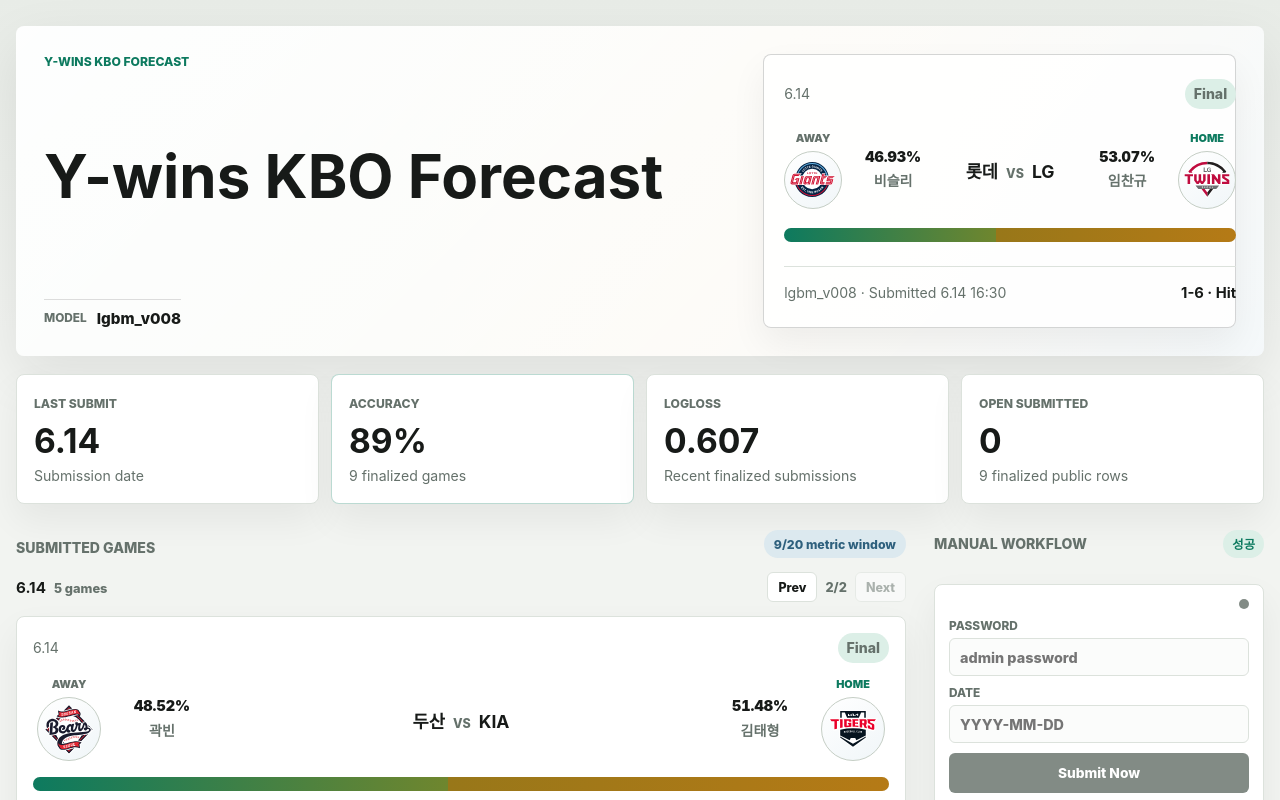
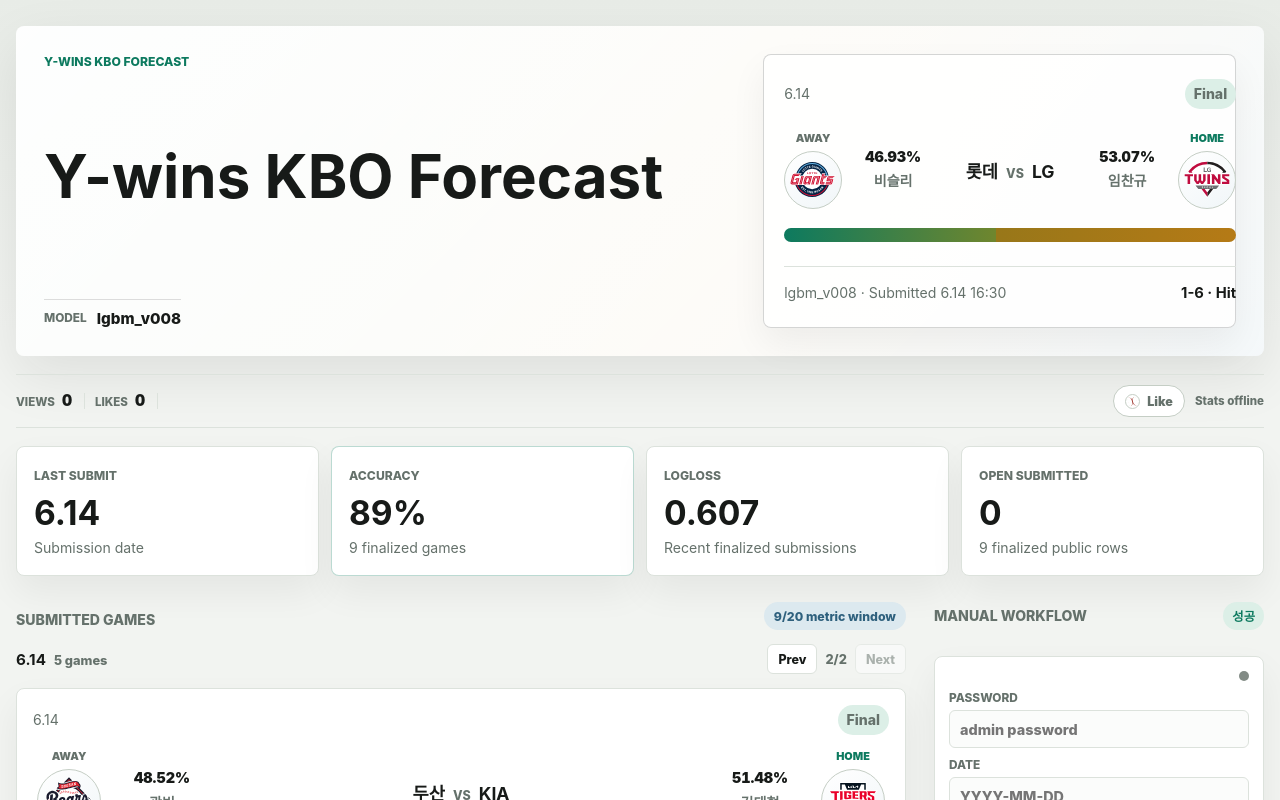
Before and after one commit to Berry-mas/statiz-kbo-win-prediction, a Next.js app in the folder web/: page / in a window 1280 px wide. Shown: the top 800 px of the page. Built offline with nearby package versions, Linux system fonts and the light colour scheme; no server answers.

Commit message:
Add site stats counters

```diff
--- /dev/null
+++ b/web/app/api/site-stats/route.ts
@@ -0,0 +1,145 @@
+import { NextRequest, NextResponse } from "next/server";
+
+export const runtime = "nodejs";
+export const dynamic = "force-dynamic";
+
+const KEY_PREFIX = "y-wins:site-stats";
+const SITE_SCOPE = "site";
+
+type SiteStatsBody = {
+  action?: unknown;
+  visitorId?: unknown;
+  scope?: unknown;
+};
+
+type RedisJson<T> = {
+  result?: T;
+  error?: string;
+};
+
+export async function POST(request: NextRequest) {
+  const config = getRedisConfig();
+  if (!config) {
+    return NextResponse.json({ configured: false, views: 0, likes: 0, liked: false }, { status: 503 });
+  }
+
+  const body = await parseJson(request);
+  const action = body.action === "view" || body.action === "like" ? body.action : null;
+  const visitorId = normalizeVisitorId(body.visitorId);
+  const scope = normalizeScope(body.scope);
+
+  if (!action) {
+    return NextResponse.json({ error: "invalid_action" }, { status: 400 });
+  }
+  if (!visitorId) {
+    return NextResponse.json({ error: "invalid_visitor" }, { status: 400 });
+  }
+
+  const keys = statKeys(scope);
+
+  try {
+    if (action === "view") {
+      await redisCommand<number>(config, ["INCR", keys.views]);
+    }
+
+    let liked = await redisCommand<number>(config, ["SISMEMBER", keys.likedVisitors, visitorId]);
+    if (action === "like" && liked !== 1) {
+      const added = await redisCommand<number>(config, ["SADD", keys.likedVisitors, visitorId]);
+      if (added === 1) {
+        await redisCommand<number>(config, ["INCR", keys.likes]);
+      }
+      liked = 1;
+    }
+
+    const [views, likes] = await Promise.all([
+      redisCommand<string | number | null>(config, ["GET", keys.views]),
+      redisCommand<string | number | null>(config, ["GET", keys.likes]),
+    ]);
+
+    return NextResponse.json(
+      {
+        configured: true,
+        views: toCount(views),
+        likes: toCount(likes),
+        liked: liked === 1,
+      },
+      {
+        headers: {
+          "Cache-Control": "no-store",
+        },
+      },
+    );
+  } catch (error) {
+    const message = error instanceof Error ? error.message : "redis_error";
+    return NextResponse.json({ error: message }, { status: 502 });
+  }
+}
+
+function getRedisConfig(): { url: string; token: string } | null {
+  const url = process.env.UPSTASH_REDIS_REST_URL;
+  const token = process.env.UPSTASH_REDIS_REST_TOKEN;
+  if (!url || !token) {
+    return null;
+  }
+  return { url: url.replace(/\/$/, ""), token };
+}
+
+async function redisCommand<T>(
+  config: { url: string; token: string },
+  command: [string, ...string[]],
+): Promise<T> {
+  const response = await fetch(`${config.url}/${command.map(encodeURIComponent).join("/")}`, {
+    headers: {
+      Authorization: `Bearer ${config.token}`,
+    },
+    cache: "no-store",
+  });
+  const payload = (await response.json()) as RedisJson<T>;
+
+  if (!response.ok || payload.error) {
+    throw new Error(payload.error ?? `redis_http_${response.status}`);
+  }
+
+  return payload.result as T;
+}
+
+async function parseJson(request: NextRequest): Promise<SiteStatsBody> {
+  try {
+    return (await request.json()) as SiteStatsBody;
+  } catch {
+    return {};
+  }
+}
+
+function normalizeVisitorId(value: unknown): string | null {
+  if (typeof value !== "string" || !/^[a-f0-9-]{20,80}$/i.test(value)) {
+    return null;
+  }
+  return value;
+}
+
+function normalizeScope(value: unknown): string {
+  if (typeof value !== "string" || !/^[a-z0-9:-]{1,80}$/i.test(value)) {
+    return SITE_SCOPE;
+  }
+  return value;
+}
+
+function statKeys(scope: string) {
+  return {
+    views: `${KEY_PREFIX}:${scope}:views`,
+    likes: `${KEY_PREFIX}:${scope}:likes`,
+    likedVisitors: `${KEY_PREFIX}:${scope}:liked-visitors`,
+  };
+}
+
+function toCount(value: string | number | null): number {
+  if (typeof value === "number") {
+    return Number.isFinite(value) ? value : 0;
+  }
+  if (typeof value === "string") {
+    const parsed = Number.parseInt(value, 10);
+    return Number.isFinite(parsed) ? parsed : 0;
+  }
+  return 0;
+}
--- a/web/app/globals.css
+++ b/web/app/globals.css
@@ -155,6 +155,118 @@ h3 {
 
 .hero-empty span {
   color: var(--muted);
+}
+
+.site-stats-strip {
+  display: flex;
+  width: 100%;
+  min-width: 0;
+  align-items: center;
+  gap: 10px;
+  margin: 0 0 18px;
+  padding: 10px 0;
+  border-top: 1px solid var(--line);
+  border-bottom: 1px solid var(--line);
+}
+
+.site-stat {
+  display: inline-flex;
+  min-width: 0;
+  align-items: baseline;
+  gap: 7px;
+  padding-right: 12px;
+  border-right: 1px solid var(--line);
+  font-variant-numeric: tabular-nums;
+}
+
+.site-stat span,
+.site-stats-note {
+  color: var(--muted);
+  font-size: 0.72rem;
+  font-weight: 850;
+  text-transform: uppercase;
+  white-space: nowrap;
+}
+
+.site-stat strong {
+  color: var(--ink);
+  font-size: 0.98rem;
+  font-weight: 950;
+  line-height: 1;
+}
+
+.site-like-button {
+  display: inline-flex;
+  min-height: 32px;
+  align-items: center;
+  gap: 7px;
+  margin-left: auto;
+  padding: 0 11px;
+  border: 1px solid var(--line-strong);
+  border-radius: 999px;
+  background: var(--surface);
+  color: var(--ink);
+  cursor: pointer;
+  font: inherit;
+  font-size: 0.78rem;
+  font-weight: 900;
+}
+
+.site-like-button:hover:not(:disabled) {
+  border-color: rgba(13, 122, 95, 0.45);
+  background: #fbfcfb;
+}
+
+.site-like-button:disabled {
+  color: var(--muted);
+  cursor: default;
+}
+
+.site-like-button[aria-pressed="true"] {
+  border-color: rgba(181, 122, 22, 0.38);
+  background: var(--gold-soft);
+  color: var(--gold);
+}
+
+.baseball-mark {
+  position: relative;
+  width: 15px;
+  height: 15px;
+  flex: 0 0 15px;
+  overflow: hidden;
+  border: 1px solid var(--line-strong);
+  border-radius: 50%;
+  background: #ffffff;
+}
+
+.baseball-mark::before,
+.baseball-mark::after {
+  position: absolute;
+  top: 2px;
+  bottom: 2px;
+  width: 4px;
+  border-color: var(--red);
+  border-style: solid;
+  content: "";
+  opacity: 0.85;
+}
+
+.baseball-mark::before {
+  left: 2px;
+  border-width: 0 1px 0 0;
+  border-radius: 0 999px 999px 0;
+  transform: rotate(-18deg);
+}
+
+.baseball-mark::after {
+  right: 2px;
+  border-width: 0 0 0 1px;
+  border-radius: 999px 0 0 999px;
+  transform: rotate(-18deg);
+}
+
+.site-stats-note {
+  text-transform: none;
 }
 
 .metric-grid {
@@ -929,6 +1041,14 @@ tbody tr:last-child td {
     grid-template-columns: 1fr;
   }
 
+  .site-stats-strip {
+    flex-wrap: wrap;
+  }
+
+  .site-like-button {
+    margin-left: 0;
+  }
+
   .section-heading {
     align-items: flex-start;
     flex-direction: column;
--- a/web/app/page.tsx
+++ b/web/app/page.tsx
@@ -4,6 +4,7 @@ import path from "node:path";
 
 import { DatePager } from "./date-pager";
 import { ManualSubmitPanel } from "./manual-submit-panel";
+import { SiteStatsStrip } from "./site-stats";
 
 type TeamInfo = {
   name: string;
@@ -175,6 +176,8 @@ export default async function DashboardPage() {
           )}
         </div>
       </section>
+
+      <SiteStatsStrip />
 
       <section className="metric-grid" aria-label="Model operating metrics">
         {metricCards.map((metric) => (
--- /dev/null
+++ b/web/app/site-stats.tsx
@@ -0,0 +1,117 @@
+"use client";
+
+import { useEffect, useRef, useState } from "react";
+
+type SiteStats = {
+  views: number;
+  likes: number;
+  liked: boolean;
+  configured: boolean;
+};
+
+const VISITOR_ID_KEY = "y-wins-visitor-id";
+const INITIAL_STATS: SiteStats = {
+  views: 0,
+  likes: 0,
+  liked: false,
+  configured: true,
+};
+
+export function SiteStatsStrip() {
+  const [stats, setStats] = useState<SiteStats>(INITIAL_STATS);
+  const [status, setStatus] = useState<"loading" | "ready" | "pending" | "offline">("loading");
+  const countedRef = useRef(false);
+
+  useEffect(() => {
+    if (countedRef.current) {
+      return;
+    }
+    countedRef.current = true;
+
+    const visitorId = getVisitorId();
+    void updateStats("view", visitorId);
+  }, []);
+
+  async function updateStats(action: "view" | "like", visitorId: string) {
+    setStatus(action === "like" ? "pending" : "loading");
+    try {
+      const response = await fetch("/api/site-stats", {
+        method: "POST",
+        headers: { "Content-Type": "application/json" },
+        body: JSON.stringify({ action, visitorId }),
+      });
+      const payload = (await response.json()) as Partial<SiteStats>;
+
+      if (!response.ok || payload.configured === false) {
+        setStats((current) => ({ ...current, configured: false }));
+        setStatus("offline");
+        return;
+      }
+
+      setStats({
+        views: safeCount(payload.views),
+        likes: safeCount(payload.likes),
+        liked: payload.liked === true,
+        configured: true,
+      });
+      setStatus("ready");
+    } catch {
+      setStatus("offline");
+    }
+  }
+
+  const disabled = status === "loading" || status === "pending" || stats.liked || !stats.configured;
+
+  return (
+    <section className="site-stats-strip" aria-label="Site activity">
+      <div className="site-stat">
+        <span>Views</span>
+        <strong>{formatCount(stats.views)}</strong>
+      </div>
+      <div className="site-stat">
+        <span>Likes</span>
+        <strong>{formatCount(stats.likes)}</strong>
+      </div>
+      <button
+        aria-pressed={stats.liked}
+        className="site-like-button"
+        disabled={disabled}
+        onClick={() => updateStats("like", getVisitorId())}
+        type="button"
+      >
+        <span className="baseball-mark" aria-hidden="true" />
+        {stats.liked ? "Liked" : status === "pending" ? "Saving" : "Like"}
+      </button>
+      {status === "offline" ? <span className="site-stats-note">Stats offline</span> : null}
+    </section>
+  );
+}
+
+function getVisitorId(): string {
+  const stored = window.localStorage.getItem(VISITOR_ID_KEY);
+  if (stored && /^[a-f0-9-]{20,80}$/i.test(stored)) {
+    return stored;
+  }
+
+  const cookieValue = document.cookie
+    .split("; ")
+    .find((entry) => entry.startsWith(`${VISITOR_ID_KEY}=`))
+    ?.split("=")[1];
+  if (cookieValue && /^[a-f0-9-]{20,80}$/i.test(cookieValue)) {
+    window.localStorage.setItem(VISITOR_ID_KEY, cookieValue);
+    return cookieValue;
+  }
+
+  const generated = window.crypto.randomUUID();
+  window.localStorage.setItem(VISITOR_ID_KEY, generated);
+  document.cookie = `${VISITOR_ID_KEY}=${generated}; Max-Age=31536000; Path=/; SameSite=Lax`;
+  return generated;
+}
+
+function safeCount(value: unknown): number {
+  return typeof value === "number" && Number.isFinite(value) ? value : 0;
+}
+
+function formatCount(value: number): string {
+  return new Intl.NumberFormat("en-US", { maximumFractionDigits: 0 }).format(value);
+}
```
Also changed, not shown: 1 other file (tests, documents, lock files or other folders).
